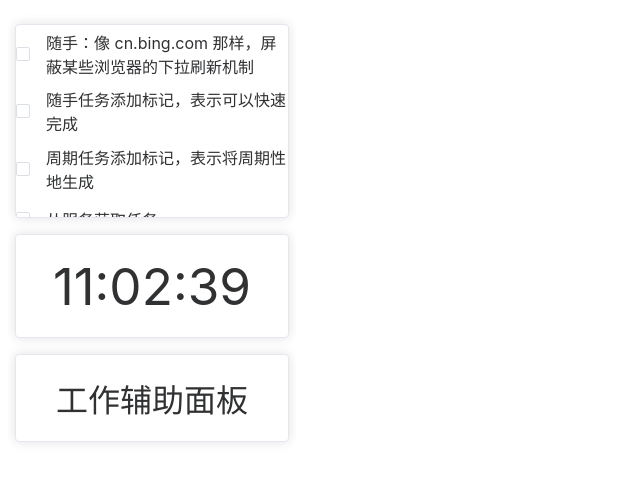
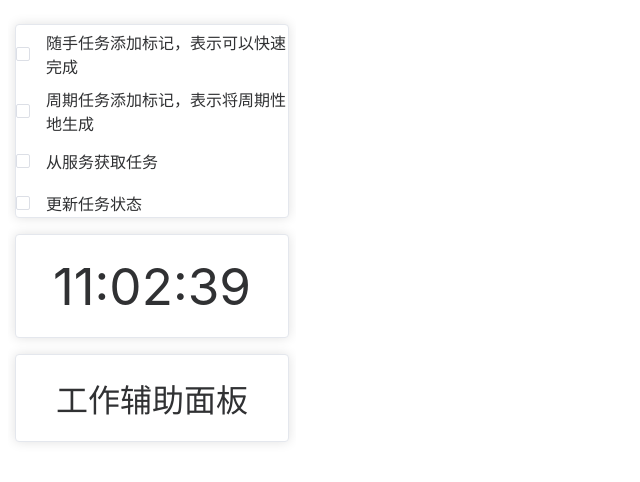
Before and after one commit to lils-work/lils-work, a Vue app: page /alt in a window 1280 px wide. Shown: the top 482 px of the page, without its empty margins (0-640 px from the left). Built offline with nearby package versions, Linux system fonts and the light colour scheme.

Commit message:
Task - 调整任务顺序

```diff
--- a/src/gadgets/Task.vue
+++ b/src/gadgets/Task.vue
@@ -23,15 +23,15 @@ onMounted(() => {
     { title: '随手：文字较多时应该换行，比如这行文字在小屏设备上很不友好', isCompleted: true },
     { title: '随手：应该设置最大行数，超过时显示滚动条', isCompleted: true },
     { title: '随手：将已完成任务放在后面', isCompleted: true },
-    { title: '随手：像 cn.bing.com 那样，屏蔽某些浏览器的下拉刷新机制', isCompleted: false },
     { title: '随手任务添加标记，表示可以快速完成', isCompleted: false },
     { title: '周期任务添加标记，表示将周期性地生成', isCompleted: false },
     { title: '从服务获取任务', isCompleted: false },
     { title: '更新任务状态', isCompleted: false },
+    { title: '添加任务', isCompleted: false },
+    { title: '登录', isCompleted: false },
+    { title: '周期性任务的自动创建', isCompleted: false },
+    { title: '随手：像 cn.bing.com 那样，屏蔽某些浏览器的下拉刷新机制', isCompleted: false },
     { title: '长按拖拽调整顺序，参考 https://hcg1023.github.io/vue3-dnd/', isCompleted: false },
-    { title: '登录', isCompleted: false },
-    { title: '添加任务', isCompleted: false },
-    { title: '周期性任务的自动创建', isCompleted: false },
     { title: '任务统计（在日历中显示每天任务的完成情况）', isCompleted: false },
     { title: '切换到 HTTPS', isCompleted: false },
     { title: '记录任务完成时间', isCompleted: false },
```
